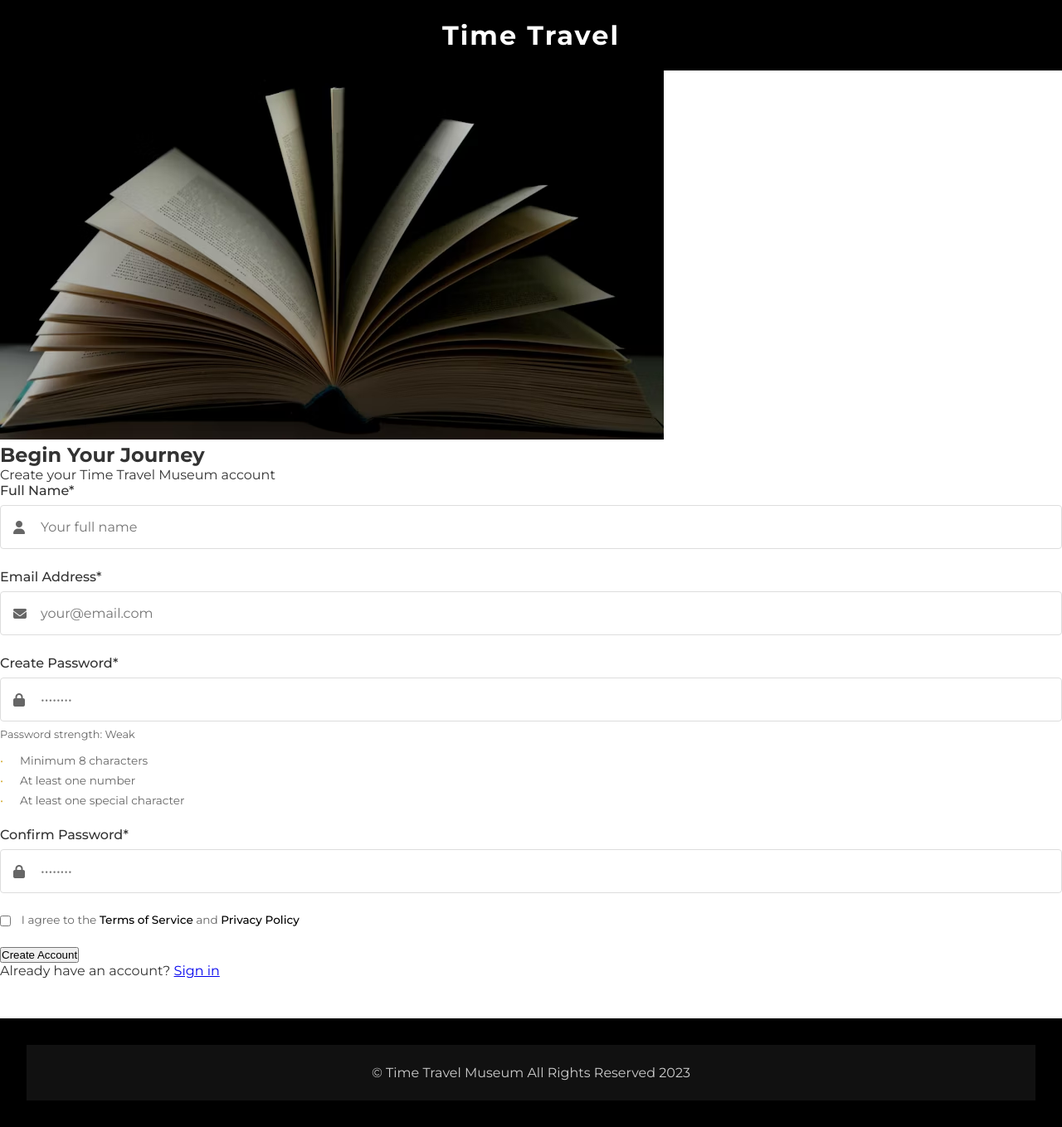
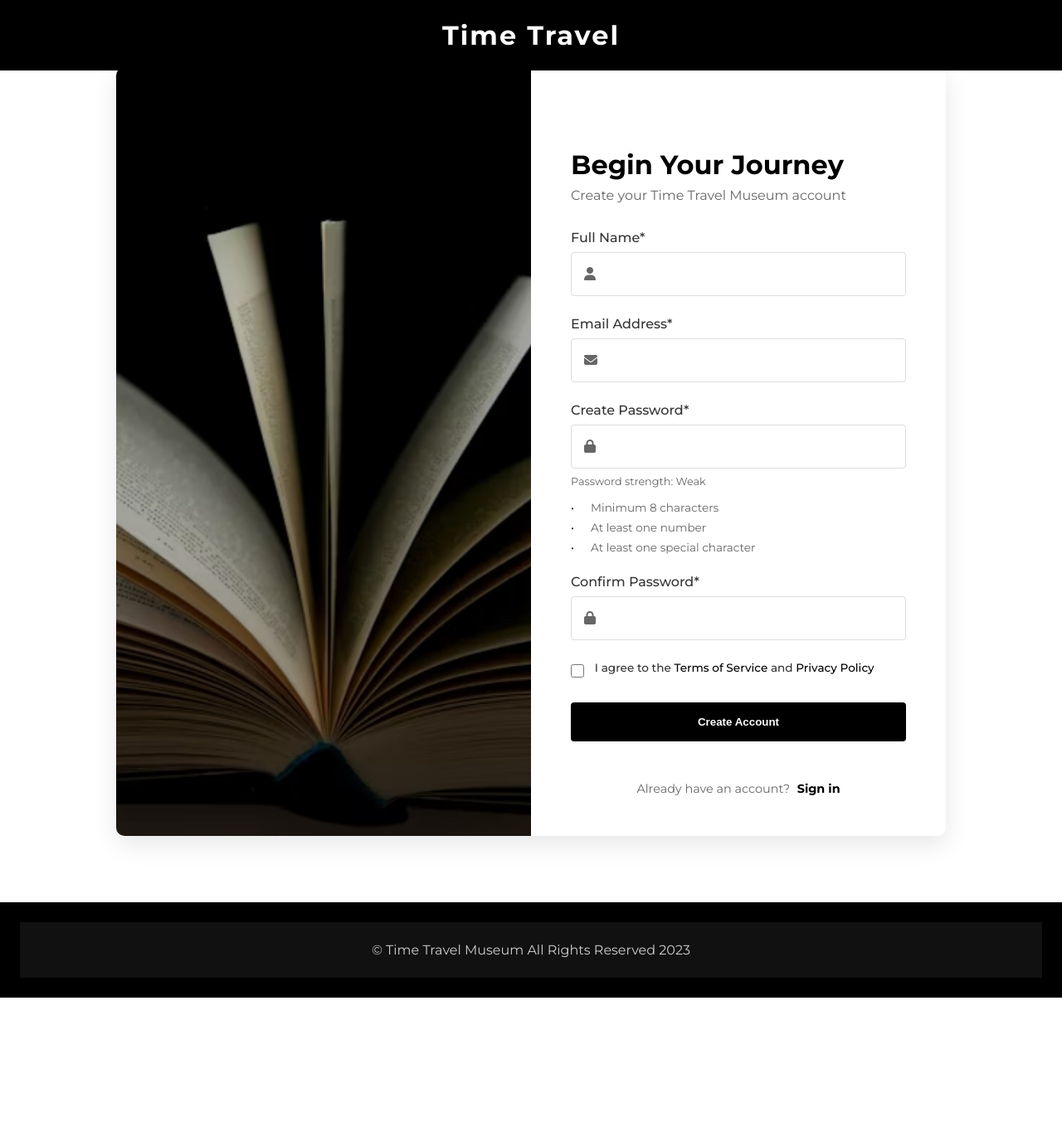
Before and after one commit to chvr4f/Museum-php, a PHP site: page /register.php in a window 1280 px wide. Shown: the whole page at 83% size. After the commit the page ends 1203 px from the top, so only its background shows below. Run offline with PHP 8.4, Linux system fonts and the light colour scheme.

Commit message:
register process

```diff
--- a/front/logout.php
+++ b/front/logout.php
@@ -9,6 +9,6 @@ $_SESSION = array();
 session_destroy();
 
 // Redirect to login page
-header("Location: login.php");
+header("Location: main.php");
 exit();
 ?>
--- a/front/register.php
+++ b/front/register.php
@@ -11,21 +11,167 @@ session_start();
     <link href="https://fonts.googleapis.com/css2?family=Montserrat:wght@400;500;700&display=swap" rel="stylesheet">
     <link rel="stylesheet" href="https://cdnjs.cloudflare.com/ajax/libs/font-awesome/6.4.0/css/all.min.css">
     <style>
-        /* Additional styles specific to registration page */
+    /* Registration Page Styles */
+    .login-main {
+        min-height: calc(100vh - 160px);
+        display: flex;
+        align-items: center;
+        justify-content: center;
+        padding: 2rem;
+    }
+
+    .login-container {
+        display: grid;
+        grid-template-columns: 1fr 1fr;
+        max-width: 1000px;
+        width: 100%;
+        background: white;
+        border-radius: 10px;
+        overflow: hidden;
+        box-shadow: 0 10px 30px rgba(0, 0, 0, 0.1);
+        margin-top: 4%;
+    }
+
+    .login-image {
+        position: relative;
+    }
+
+    .login-image img {
+        width: 100%;
+        height: 100%;
+        object-fit: cover;
+        display: block;
+    }
+
+    .login-form {
+        margin-top: 10%;
+        padding: 3rem;
+        display: flex;
+        flex-direction: column;
+        justify-content: center;
+    }
+
+    .login-form h2 {
+        font-size: 2rem;
+        margin-bottom: 0.5rem;
+        color: #000;
+    }
+
+    .login-form p {
+        color: #666;
+        margin-bottom: 2rem;
+    }
+
+    .login-form .form-group {
+        margin-bottom: 1.5rem;
+    }
+
+    .login-form label {
+        display: block;
+        margin-bottom: 0.5rem;
+        font-weight: 500;
+        color: #333;
+    }
+
+    .login-form .input-with-icon {
+        position: relative;
+    }
+
+    .login-form .input-with-icon i {
+        position: absolute;
+        left: 1rem;
+        top: 50%;
+        transform: translateY(-50%);
+        color: #666;
+    }
+
+    .login-form input {
+        width: 100%;
+        padding: 1rem 1rem 1rem 3rem;
+        border: 1px solid #ddd;
+        border-radius: 4px;
+        font-family: 'Montserrat', sans-serif;
+        font-size: 1rem;
+        transition: border-color 0.3s;
+    }
+
+    .login-form input:focus {
+        outline: none;
+        border-color: #000;
+    }
+
+    .login-button {
+        width: 100%;
+        padding: 1rem;
+        background: #000;
+        color: white;
+        border: none;
+        border-radius: 4px;
+        font-weight: 600;
+        cursor: pointer;
+        transition: background 0.3s;
+        margin-bottom: 1.5rem;
+    }
+
+    .login-button:hover {
+        background: #333;
+    }
+
+    .signup-link {
+        text-align: center;
+        color: #666;
+        margin-top: 1.5rem;
+        font-size: 0.9rem;
+    }
+
+    .signup-link a {
+        color: #000;
+        font-weight: 600;
+        text-decoration: none;
+        transition: all 0.3s ease;
+        margin-left: 0.3rem;
+        position: relative;
+    }
+
+    .signup-link a:hover {
+        color: #666;
+    }
+
+    /* Optional: Add underline animation on hover */
+    .signup-link a::after {
+        content: '';
+        position: absolute;
+        width: 0;
+        height: 1px;
+        bottom: -2px;
+        left: 0;
+        background-color: #666;
+        transition: width 0.3s ease;
+    }
+
+    .signup-link a:hover::after {
+        width: 100%;
+    }
+
+    .login-footer {
+        background: #000;
+        color: white;
+        text-align: center;
+        padding: 1.5rem;
+    }
+
+    /* Registration-specific styles */
     .alert {
         padding: 15px;
         margin-bottom: 20px;
         border-radius: 4px;
+        border: 1px solid transparent;
     }
 
     .alert-error {
         background-color: #f8d7da;
         color: #721c24;
-        }
-
-        .alert-success {
-            background-color: #d4edda;
-            color: #155724;
+        border-color: #f5c6cb;
     }
 
     .password-strength {
@@ -38,37 +184,41 @@ session_start();
         margin: 1rem 0;
         padding: 0;
         list-style: none;
+        font-size: 0.85rem;
+        color: #666;
     }
 
     .password-requirements li {
         position: relative;
         padding-left: 1.5rem;
         margin-bottom: 0.5rem;
-            color: #666;
-            font-size: 0.85rem;
     }
 
     .password-requirements li::before {
         content: "•";
         position: absolute;
         left: 0;
-            color: #d4af37;
+        color: #000;
     }
 
     .terms-checkbox {
         display: flex;
-            align-items: flex-start;
+        align-items: center;
         margin: 1.5rem 0;
+        gap: 0.8rem;
     }
 
     .terms-checkbox input {
-            margin-right: 0.8rem;
-            margin-top: 0.2rem;
+        margin: 0;
+        flex-shrink: 0;
+        width: 1rem;
+        height: 1rem;
     }
 
     .terms-text {
         font-size: 0.85rem;
         color: #666;
+        line-height: 1.4;
     }
 
     .terms-text a {
@@ -79,6 +229,21 @@ session_start();
 
     .terms-text a:hover {
         text-decoration: underline;
+    }
+
+    /* Responsive adjustments */
+    @media (max-width: 768px) {
+        .login-container {
+            grid-template-columns: 1fr;
+        }
+
+        .login-image {
+            display: none;
+        }
+
+        .login-form {
+            padding: 2rem;
+        }
     }
 </style>
 </head>
@@ -112,7 +277,7 @@ session_start();
                         <label for="fullname">Full Name*</label>
                         <div class="input-with-icon">
                             <i class="fas fa-user"></i>
-                            <input type="text" id="fullname" name="fullname" placeholder="Your full name" required
+                            <input type="text" id="fullname" name="fullname"  required
                                    value="<?php echo isset($_SESSION['register_data']['fullname']) ? htmlspecialchars($_SESSION['register_data']['fullname']) : ''; ?>">
                         </div>
                     </div>
@@ -121,7 +286,7 @@ session_start();
                         <label for="email">Email Address*</label>
                         <div class="input-with-icon">
                             <i class="fas fa-envelope"></i>
-                            <input type="email" id="email" name="email" placeholder="your@email.com" required
+                            <input type="email" id="email" name="email"  required
                                    value="<?php echo isset($_SESSION['register_data']['email']) ? htmlspecialchars($_SESSION['register_data']['email']) : ''; ?>">
                         </div>
                     </div>
@@ -130,7 +295,7 @@ session_start();
                         <label for="password">Create Password*</label>
                         <div class="input-with-icon">
                             <i class="fas fa-lock"></i>
-                            <input type="password" id="password" name="password" placeholder="••••••••" required>
+                            <input type="password" id="password" name="password"  required>
                         </div>
                         <div class="password-strength">Password strength: <span id="strength-indicator">Weak</span></div>
                         <ul class="password-requirements">
@@ -144,7 +309,7 @@ session_start();
                         <label for="confirm-password">Confirm Password*</label>
                         <div class="input-with-icon">
                             <i class="fas fa-lock"></i>
-                            <input type="password" id="confirm-password" name="confirm-password" placeholder="••••••••" required>
+                            <input type="password" id="confirm-password" name="confirm-password"  required>
                         </div>
                     </div>
 
--- a/front/styles.css
+++ b/front/styles.css
@@ -1257,3 +1257,54 @@ header{
     max-width: 700px;
     margin: 0 auto;
 }
+/* Add to your existing CSS */
+.first-header {
+    display: flex;
+    justify-content: space-between;
+    align-items: center;
+    padding: 1rem 2rem;
+}
+
+.main-nav ul {
+    display: flex;
+    list-style: none;
+    gap: 1.5rem;
+    align-items: center;
+    margin: 0;
+    padding: 0;
+}
+
+.main-nav a {
+    text-decoration: none;
+    color: #000;
+    font-weight: 500;
+    transition: color 0.3s;
+}
+
+.main-nav a:hover {
+    color: #666;
+}
+
+.login-button {
+    background: #000;
+    color: white;
+    padding: 0.5rem 1rem;
+    border-radius: 4px;
+    transition: background 0.3s;
+}
+
+.login-button:hover {
+    background: #333;
+    color: white;
+}
+
+.user-profile {
+    display: flex;
+    align-items: center;
+    gap: 0.5rem;
+}
+
+.user-profile i {
+    font-size: 1.2rem;
+    color: #000;
+}
```
Also changed, not shown: db.sql (+7 -7 lines), front/boutique.html (+4 -4 lines), front/login-process.php (+22 -6 lines), front/main.php (+70 -9 lines). Lines whose indentation alone changed are shown as unchanged.
